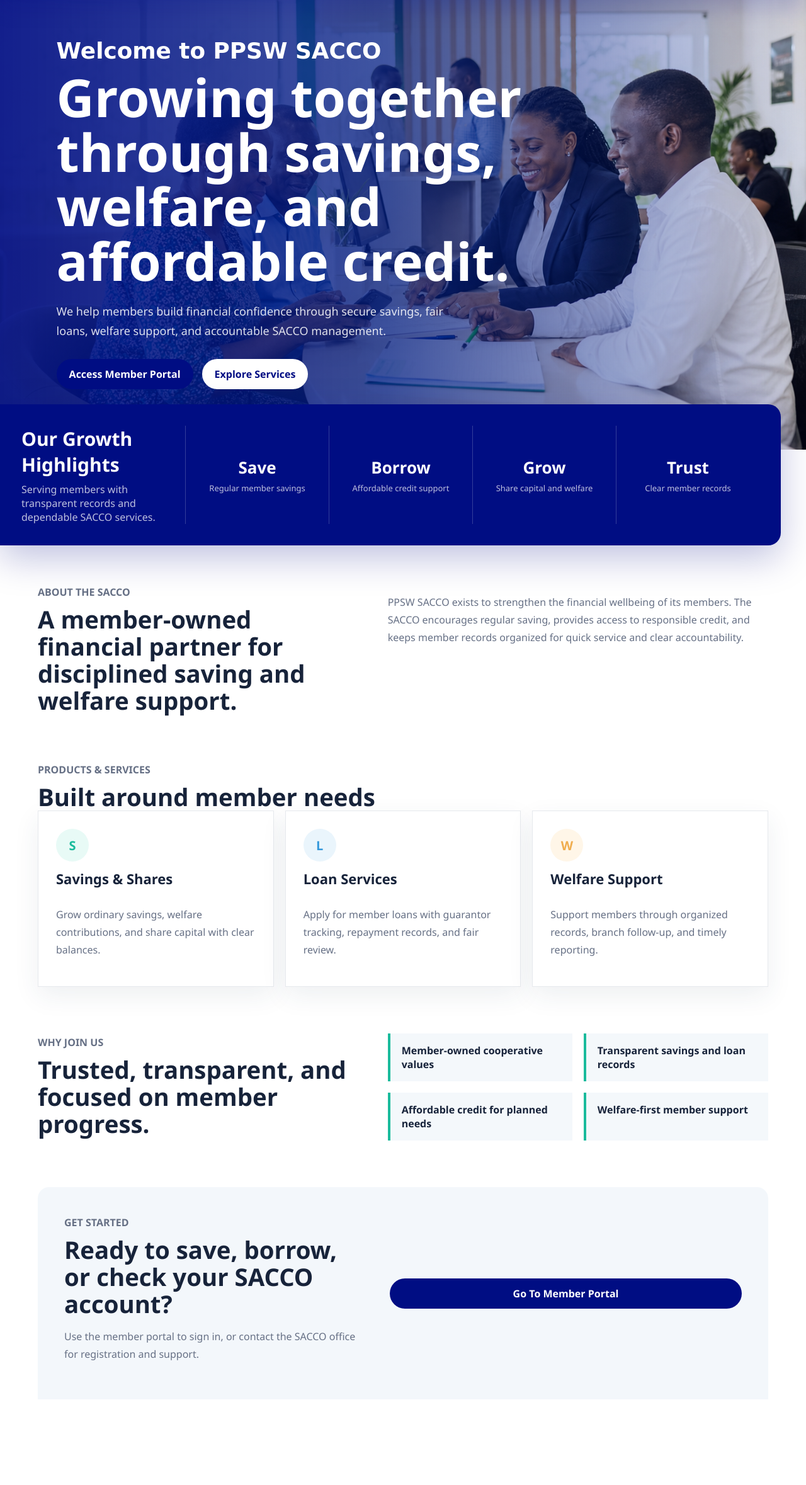
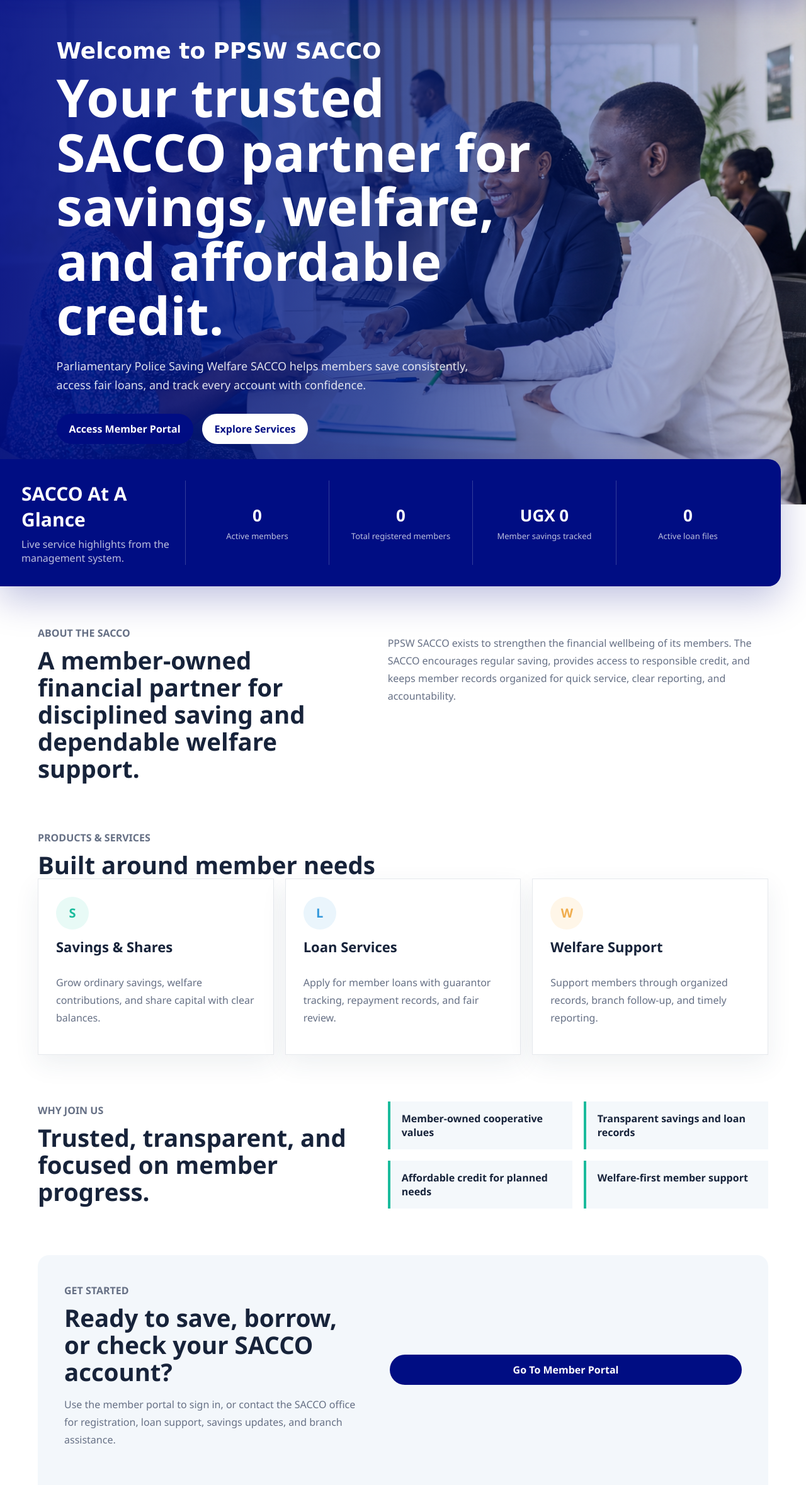
Before and after one commit to safiarogose/SaccoManagemntSystem, a Django app: page / in a window 1280 px wide. Shown: the part 78-2436 px from the top of the page at 63% size. Before the commit the page ends 2238 px from the top, so only its background shows below. Run offline with Django 5.2, Linux system fonts and the light colour scheme; data that the repository does not hold is empty.

Commit message:
update welcompage

```diff
--- a/core/templates/core/welcome.html
+++ b/core/templates/core/welcome.html
@@ -362,8 +362,8 @@
         <section class="public-hero" style="background-image: linear-gradient(90deg, rgba(0, 13, 131, 0.92) 0%, rgba(0, 28, 130, 0.74) 48%, rgba(0, 13, 131, 0.08) 100%), url('{% static 'images/sacco-hero.png' %}');">
             <div class="public-hero-copy">
                 <p class="public-script">Welcome to PPSW SACCO</p>
-                <h1>Growing together through savings, welfare, and affordable credit.</h1>
-                <p>We help members build financial confidence through secure savings, fair loans, welfare support, and accountable SACCO management.</p>
+                <h1>Your trusted SACCO partner for savings, welfare, and affordable credit.</h1>
+                <p>Parliamentary Police Saving Welfare SACCO helps members save consistently, access fair loans, and track every account with confidence.</p>
                 <div class="public-actions">
                     <a class="public-button dark" href="{% url 'login' %}?next={% url 'dashboard' %}">Access Member Portal</a>
                     <a class="public-button light" href="#services">Explore Services</a>
@@ -373,21 +373,21 @@
 
         <section class="public-growth" aria-label="SACCO highlights">
             <div>
-                <h2>Our Growth Highlights</h2>
-                <p>Serving members with transparent records and dependable SACCO services.</p>
+                <h2>SACCO At A Glance</h2>
+                <p>Live service highlights from the management system.</p>
             </div>
-            <article><strong>Save</strong><span>Regular member savings</span></article>
-            <article><strong>Borrow</strong><span>Affordable credit support</span></article>
-            <article><strong>Grow</strong><span>Share capital and welfare</span></article>
-            <article><strong>Trust</strong><span>Clear member records</span></article>
+            <article><strong>{{ active_members|default:0 }}</strong><span>Active members</span></article>
+            <article><strong>{{ total_members|default:0 }}</strong><span>Total registered members</span></article>
+            <article><strong>UGX {{ total_savings|floatformat:0 }}</strong><span>Member savings tracked</span></article>
+            <article><strong>{{ active_loans|default:0 }}</strong><span>Active loan files</span></article>
         </section>
 
         <section class="public-section public-about" id="about">
             <div>
                 <p class="public-kicker">About The SACCO</p>
-                <h2>A member-owned financial partner for disciplined saving and welfare support.</h2>
+                <h2>A member-owned financial partner for disciplined saving and dependable welfare support.</h2>
             </div>
-            <p>PPSW SACCO exists to strengthen the financial wellbeing of its members. The SACCO encourages regular saving, provides access to responsible credit, and keeps member records organized for quick service and clear accountability.</p>
+            <p>PPSW SACCO exists to strengthen the financial wellbeing of its members. The SACCO encourages regular saving, provides access to responsible credit, and keeps member records organized for quick service, clear reporting, and accountability.</p>
         </section>
 
         <section class="public-section" id="services">
@@ -431,7 +431,7 @@
             <div>
                 <p class="public-kicker">Get Started</p>
                 <h2>Ready to save, borrow, or check your SACCO account?</h2>
-                <p>Use the member portal to sign in, or contact the SACCO office for registration and support.</p>
+                <p>Use the member portal to sign in, or contact the SACCO office for registration, loan support, savings updates, and branch assistance{% if branch_count %} across {{ branch_count }} branch{{ branch_count|pluralize:"es" }}{% endif %}.</p>
             </div>
             <a class="public-button dark" href="{% url 'login' %}?next={% url 'dashboard' %}">Go To Member Portal</a>
         </section>
--- a/core/urls.py
+++ b/core/urls.py
@@ -5,6 +5,7 @@ from . import views
 
 urlpatterns = [
     path("", views.home, name="home"),
+    path("welcome/", views.home, name="welcome"),
     path("dashboard/", views.dashboard, name="dashboard"),
     path("login/", views.login_page, name="login"),
     path("logout/", views.logout_page, name="logout"),
--- a/core/views.py
+++ b/core/views.py
@@ -186,10 +186,22 @@ def shifted_month(year, month, offset):
 
 
 def home(request):
+    active_members = Member.objects.filter(status="Active").count()
+    total_members = Member.objects.count()
+    total_savings = Account.objects.aggregate(total=Sum("current_balance"))["total"] or 0
+    active_loans = Loan.objects.exclude(status__in=["Cleared", "Rejected"]).count()
+
     return render(
         request,
         "core/welcome.html",
-        {"page_title": "Welcome"},
+        {
+            "page_title": "Welcome To PPSW SACCO",
+            "active_members": active_members,
+            "total_members": total_members,
+            "total_savings": total_savings,
+            "active_loans": active_loans,
+            "branch_count": Branch.objects.count(),
+        },
     )
 
 
```
